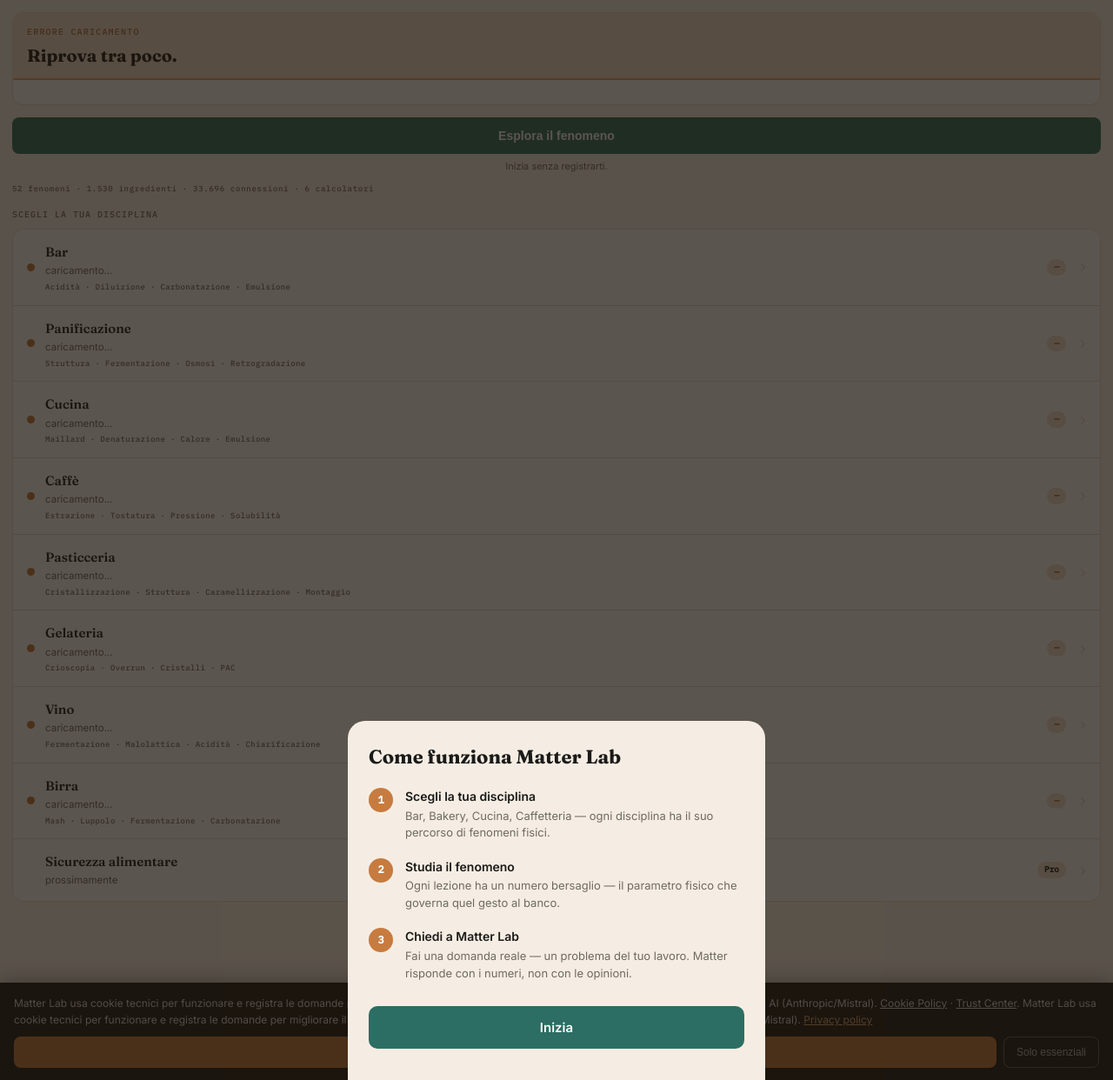
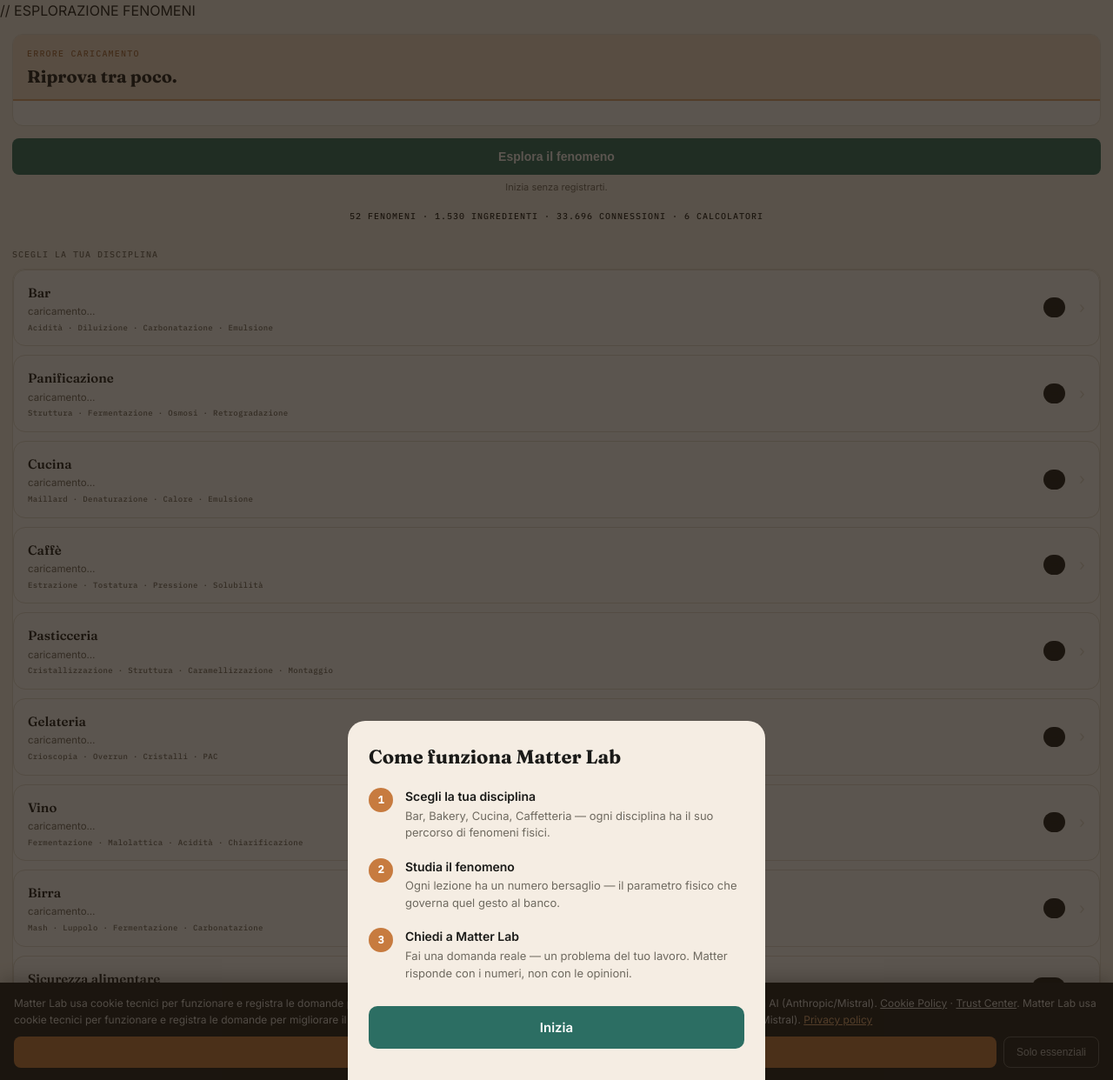
Before and after one commit to miclam84-droid/calibro-server, a Python web app: template templates/index.html in a window 1280 px wide. Shown: the part 110-1352 px from the top of the page at 87% size. Run offline with Jinja, Linux system fonts and the light colour scheme; the template is opened without the code that fills it, so the values that code supplies are empty.

Commit message:
feat: revisione design Gemini - numeri alto contrasto, fascia DB, discipline card, slider lezione, lab headers, chat blocchi colorati

```diff
--- a/templates/index.html
+++ b/templates/index.html
@@ -254,11 +254,10 @@ body{background:var(--bg);color:var(--ink);font-family:var(--sans);
 .hero-body{padding:14px 16px}
 .hero-body p{font-size:13.5px;color:var(--ink-muted);line-height:1.65}
 .num-bersaglio{display:flex;align-items:stretch;gap:0;margin-top:14px;
-  background:#fff;border-radius:10px;border:1px solid var(--border);
-  border-left:3px solid var(--s500);overflow:hidden}
-.num-bersaglio-inner{flex:1;padding:11px 14px}
+  background:var(--e500);border-radius:12px;overflow:hidden}
+.num-bersaglio-inner{flex:1;padding:14px 16px}
 .num-lab{font-family:var(--mono);font-size:8.5px;letter-spacing:.14em;
-  text-transform:uppercase;color:var(--s500);margin-bottom:5px}
+  text-transform:uppercase;color:rgba(250,246,238,.75);margin-bottom:6px}
 .num-big{font-family:var(--mono);font-size:28px;font-weight:700;
   color:var(--e700);line-height:1.1;margin-bottom:2px;letter-spacing:-.01em}
 .num-big.medio{font-size:20px;line-height:1.35}
@@ -271,9 +270,7 @@ body{background:var(--bg);color:var(--ink);font-family:var(--sans);
 .sec-label{padding:16px 14px 8px;font-family:var(--mono);font-size:10px;
   letter-spacing:.1em;text-transform:uppercase;color:var(--ink-muted)}
 .disc-list{border:1px solid var(--border);border-radius:14px;margin:0 14px;overflow:hidden;background:var(--surface)}
-.disc-item{display:flex;align-items:center;gap:12px;padding:14px 16px;
-  background:var(--surface);border-bottom:1px solid var(--border);cursor:pointer;
-  transition:background .15s}
+.disc-item{background:var(--surface);border:1px solid var(--border);border-radius:14px;padding:14px 16px;margin-bottom:10px;cursor:pointer;display:flex;align-items:center;gap:12px;transition:border-color .15s}
 .disc-item:active{background:var(--e100)}
 .disc-item:last-child{border-bottom:none}
 .disc-item.off{opacity:.45;cursor:default}
@@ -284,9 +281,7 @@ body{background:var(--bg);color:var(--ink);font-family:var(--sans);
 .disc-item.off .disc-n{color:var(--ink-muted)}
 .disc-m{font-size:11.5px;color:var(--ink-muted);margin-top:2px}
 .disc-kw{font-family:var(--mono);font-size:9px;color:var(--ink-muted);letter-spacing:.04em;margin-top:3px;line-height:1.4}
-.disc-chip{font-family:var(--mono);font-size:9.5px;font-weight:600;
-  background:var(--e100);color:var(--e700);border-radius:20px;
-  padding:2px 8px;white-space:nowrap;flex-shrink:0}
+.disc-chip{background:var(--ink);color:var(--ivory);font-family:var(--mono);font-size:11px;font-weight:700;padding:3px 9px;border-radius:20px;flex-shrink:0}
 .disc-arr{color:var(--border);font-size:18px;font-weight:300;margin-left:4px}
 .disc-prog{margin-top:5px;height:2px;background:var(--border);border-radius:1px;overflow:hidden}
 .disc-prog-fill{height:100%;background:var(--e500)}
@@ -322,11 +317,11 @@ body{background:var(--bg);color:var(--ink);font-family:var(--sans);
   text-transform:uppercase;color:var(--s500);margin-bottom:6px}
 .sl-h{font-family:var(--serif);font-size:28px;font-weight:700;line-height:1.15;color:var(--ink);margin-bottom:12px}
 .sl-p{font-size:14.5px;color:var(--ink-muted);line-height:1.75;margin-top:0}
-.sl-dato{background:#fff;border:1px solid var(--border);border-left:3px solid var(--s500);
+.sl-dato{background:var(--e500);border:none;border-radius:12px;
   border-radius:10px;padding:12px 16px;margin:14px 0}
 .sl-dato-lab{font-family:var(--mono);font-size:8.5px;letter-spacing:.14em;
   text-transform:uppercase;color:var(--s500);margin-bottom:5px}
-.sl-dato-val{font-family:var(--mono);font-size:18px;font-weight:700;color:var(--e700);line-height:1.3;letter-spacing:-.01em}
+.sl-dato-val{font-family:var(--mono);font-size:18px;font-weight:700;color:var(--ivory);line-height:1.3;letter-spacing:-.01em}
 .sl-principio{background:var(--princ-light);border-radius:10px;padding:12px 14px;margin:10px 0}
 .sl-princ-lab{font-family:var(--mono);font-size:10px;letter-spacing:.08em;
   text-transform:uppercase;color:var(--s500);margin-bottom:4px;
@@ -769,8 +764,8 @@ body{background:var(--bg);color:var(--ink);font-family:var(--sans);
 
 /* ── LOOP GUIDATO ──────────────────────────────────────── */
 .loop-label{font-family:var(--mono);font-size:10px;letter-spacing:.1em;text-transform:uppercase;color:var(--ink-muted);padding:16px 14px 8px;margin-top:4px}
-.loop-steps{display:flex;flex-direction:column;gap:2px;padding:0 10px 12px}
-.loop-step{display:flex;align-items:center;gap:12px;padding:12px 10px;border-radius:10px;cursor:pointer;transition:.15s;background:none}
+.loop-steps{display:flex;overflow-x:auto;gap:8px;padding:10px 14px;-webkit-overflow-scrolling:touch;scrollbar-width:none}
+.loop-step{flex:0 0 auto;display:flex;flex-direction:column;align-items:center;gap:6px;padding:10px 14px;background:var(--surface);border:1px solid var(--border);border-radius:12px;cursor:pointer;min-width:80px}
 .loop-step:active{background:var(--e100)}
 .loop-step-ico{width:32px;height:32px;border-radius:8px;background:var(--surface);border:1px solid var(--border);display:flex;align-items:center;justify-content:center;font-size:16px;flex-shrink:0;color:var(--ink-muted)}
 .loop-step-txt{flex:1}
@@ -827,6 +822,7 @@ if('serviceWorker' in navigator){
   </nav>
 </header>
 <div class="screen active" id="screen-scopri">
+  <div class="lab-area-header"><span class="lab-area-label">// ESPLORAZIONE FENOMENI</span></div>
   <!-- scheda hero dinamica — popolata da /home -->
   <div class="scheda-hero" id="scopri-hero">
     <div class="hero-hdr">
@@ -895,61 +891,52 @@ if('serviceWorker' in navigator){
     </div>
     <button class="onb-nudge-close" onclick="chiudiNudge()" aria-label="chiudi">×</button>
   </div>
-  <div style="font-family:var(--mono);font-size:9px;letter-spacing:.08em;color:var(--ink-muted);padding:10px 14px 0;display:flex;flex-wrap:wrap;gap:6px 14px">
-    <span id="db-numbers-text">52 fenomeni · 1.530 ingredienti · 33.696 connessioni · 6 calcolatori</span>
+  <div style="background:var(--s600);padding:10px 16px;margin:0;text-align:center">
+    <span id="db-numbers-text" style="font-family:var(--mono);font-size:10px;letter-spacing:.1em;color:var(--ivory);text-transform:uppercase">52 fenomeni · 1.530 ingredienti · 33.696 connessioni · 6 calcolatori</span>
   </div>
   <div class="sec-label" id="ct-scegli-disc">Scegli la tua disciplina</div>
   <div class="disc-list">
     <div class="disc-item" onclick="selezionaDisciplina('bar')">
-      <div class="disc-dot"></div>
       <div class="disc-txt"><div class="disc-n" id="disc-bar-nome">Bar</div><div class="disc-m" id="disc-bar-m">caricamento…</div><div class="disc-kw" id="disc-kw-bar"></div></div>
       <div class="disc-chip" id="disc-bar-chip">—</div>
       <div class="disc-arr">›</div>
     </div>
     <div class="disc-item" onclick="selezionaDisciplina('bakery')">
-      <div class="disc-dot"></div>
       <div class="disc-txt"><div class="disc-n" id="disc-bakery-nome">Panificazione</div><div class="disc-m" id="disc-bakery-m">caricamento…</div><div class="disc-kw" id="disc-kw-bakery"></div></div>
       <div class="disc-chip" id="disc-bakery-chip">—</div>
       <div class="disc-arr">›</div>
     </div>
     <div class="disc-item" onclick="selezionaDisciplina('cucina')">
-      <div class="disc-dot"></div>
       <div class="disc-txt"><div class="disc-n" id="disc-cucina-nome">Cucina</div><div class="disc-m" id="disc-cucina-m">caricamento…</div><div class="disc-kw" id="disc-kw-cucina"></div></div>
       <div class="disc-chip" id="disc-cucina-chip">—</div>
       <div class="disc-arr">›</div>
     </div>
     <div class="disc-item" onclick="selezionaDisciplina('caffetteria')">
-      <div class="disc-dot"></div>
       <div class="disc-txt"><div class="disc-n" id="disc-caffe-nome">Caffè</div><div class="disc-m" id="disc-caffe-m">caricamento…</div><div class="disc-kw" id="disc-kw-caffe"></div></div>
       <div class="disc-chip" id="disc-caffe-chip">—</div>
       <div class="disc-arr">›</div>
     </div>
     <div class="disc-item" onclick="selezionaDisciplina('pasticceria')">
-      <div class="disc-dot"></div>
       <div class="disc-txt"><div class="disc-n" id="disc-pasticceria-nome">Pasticceria</div><div class="disc-m" id="disc-pasticceria-m">caricamento…</div><div class="disc-kw" id="disc-kw-pasticceria"></div></div>
       <div class="disc-chip" id="disc-pasticceria-chip">—</div>
       <div class="disc-arr">›</div>
     </div>
     <div class="disc-item" onclick="selezionaDisciplina('gelateria')">
-      <div class="disc-dot"></div>
       <div class="disc-txt"><div class="disc-n" id="disc-gelateria-nome">Gelateria</div><div class="disc-m" id="disc-gelateria-m">caricamento…</div><div class="disc-kw" id="disc-kw-gelateria"></div></div>
       <div class="disc-chip" id="disc-gelateria-chip">—</div>
       <div class="disc-arr">›</div>
     </div>
     <div class="disc-item" onclick="selezionaDisciplina('vino')">
-      <div class="disc-dot"></div>
       <div class="disc-txt"><div class="disc-n" id="disc-vino-nome">Vino</div><div class="disc-m" id="disc-vino-m">caricamento…</div><div class="disc-kw" id="disc-kw-vino"></div></div>
       <div class="disc-chip" id="disc-vino-chip">—</div>
       <div class="disc-arr">›</div>
     </div>
     <div class="disc-item" onclick="selezionaDisciplina('birra')">
-      <div class="disc-dot"></div>
       <div class="disc-txt"><div class="disc-n" id="disc-birra-nome">Birra</div><div class="disc-m" id="disc-birra-m">caricamento…</div><div class="disc-kw" id="disc-kw-birra"></div></div>
       <div class="disc-chip" id="disc-birra-chip">—</div>
       <div class="disc-arr">›</div>
     </div>
     <div class="disc-item pro-only" onclick="selezionaDisciplina('sicurezza')">
-      <div class="disc-dot" style="background:var(--terra)"></div>
       <div class="disc-txt">
         <div class="disc-n" id="ct-disc-sicurezza">Sicurezza alimentare</div>
         <div class="disc-m" id="ct-disc-sicurezza-sub">HACCP · Aw · shelf life · zone pericolo</div>
@@ -968,6 +955,7 @@ if('serviceWorker' in navigator){
 
 <!-- ── LEZIONE ─────────────────────────────────────────── -->
 <div class="screen" id="screen-lezione">
+  <div class="lab-area-header"><span class="lab-area-label">// PERCORSO GUIDATO</span></div>
   <div class="les-top">
     <button class="les-back-btn" onclick="switchTab('scopri')">
       <svg viewBox="0 0 24 24"><path d="M15 18l-6-6 6-6"/></svg>
@@ -1027,6 +1015,7 @@ if('serviceWorker' in navigator){
 
 <!-- ── MAPPA ───────────────────────────────────────────── -->
 <div class="screen" id="screen-mappa">
+  <div class="lab-area-header"><span class="lab-area-label">// MAPPA DEL LABORATORIO</span></div>
   <div class="sec-label" id="mappa-label">Il tuo percorso</div>
   <div class="percorso" id="mappa-percorso">
     <div style="padding:20px 14px;color:var(--ink-muted);font-size:13px">
@@ -1113,6 +1102,7 @@ if('serviceWorker' in navigator){
 
 <!-- ── CHIEDI ──────────────────────────────────────────── -->
 <div class="screen" id="screen-chiedi">
+  <div class="lab-area-header"><span class="lab-area-label">// ASSISTENTE DA BANCO</span></div>
   <div class="chiedi-subtabs">
     <button class="subtab-btn active" id="subtab-chat" onclick="switchSubtab('chat')">Chiedi a Matter Lab</button>
     <button class="subtab-btn" id="subtab-calc" onclick="switchSubtab('calc')">Calcolatori</button>
@@ -1911,9 +1901,11 @@ function renderRisp(domanda,j,fromNode){
           const val = match[2].trim();
           const col = labelColors[label] || 'var(--ink-muted)';
           const isNum = label === 'NUMERO' || label === 'NUMBER' || label === 'NÚMERO';
-          html += '<div class="s-block">' +
-            '<div class="s-block-label" style="color:'+col+'">' + esc(label) + '</div>' +
-            '<div class="s-block-body"' + (isNum ? ' style="font-family:var(--mono);font-size:14px;font-weight:600;color:var(--e700)"' : '') + '>' + esc(val) + '</div>' +
+          const isAct = label === 'AZIONE' || label === 'ACTION' || label === 'ACCIÓN' || label === 'NUMERO' || label === 'NUMBER' || label === 'NÚMERO';
+        const tagBg = isAct ? 'var(--e500)' : 'var(--s600)';
+        html += '<div class="s-block">' +
+            '<div class="s-block-label" style="background:'+tagBg+'">' + esc(label) + '</div>' +
+            '<div class="s-block-body"' + (isNum ? ' style="font-family:var(--mono);font-size:15px;font-weight:700;color:var(--e700)"' : '') + '>' + esc(val) + '</div>' +
             '</div>';
         } else {
           html += '<div class="s-block"><div class="s-block-body">' + esc(line) + '</div></div>';
```
